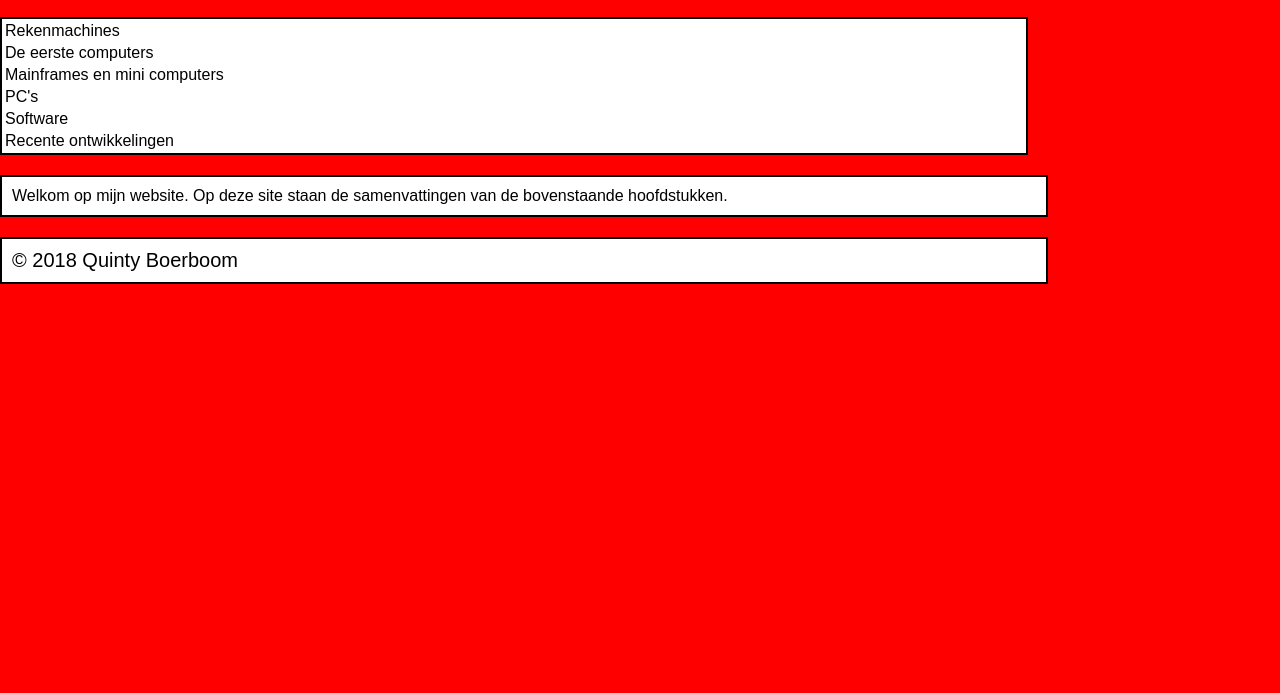
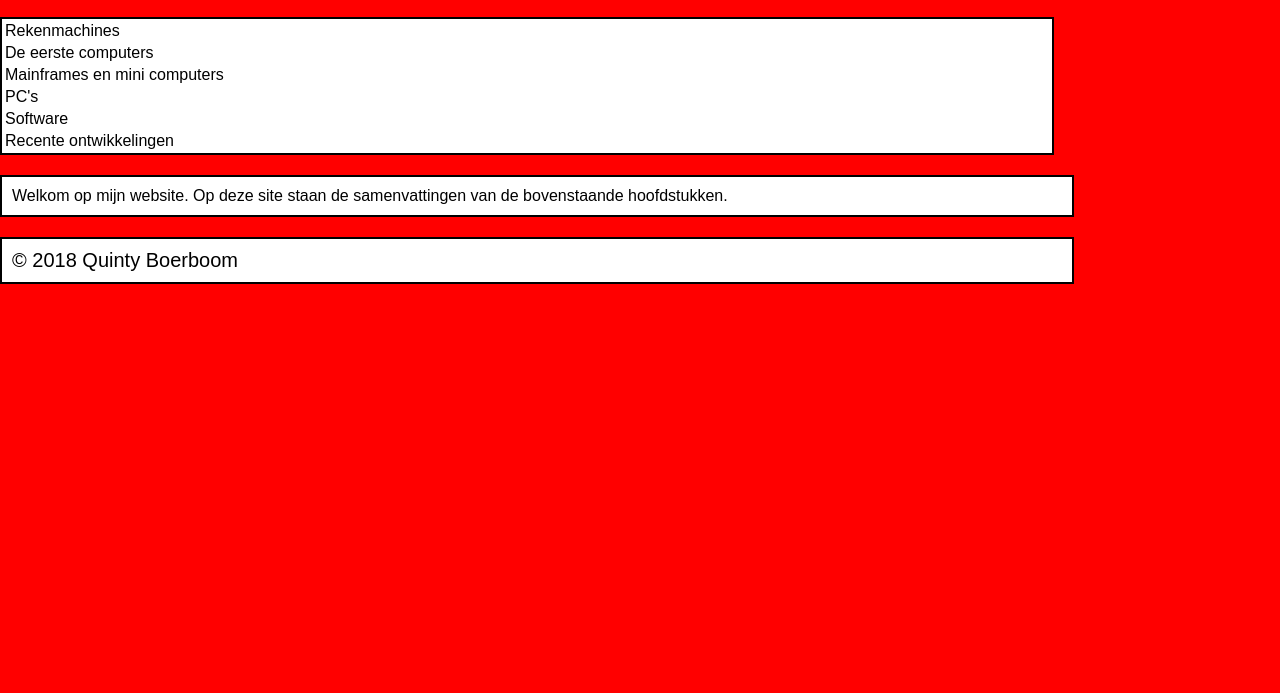
Before and after one commit to QuintyBoerboom/Eindopdracht-5v, a plain HTML site: page index.html in a window 1280 px wide. Shown: the part 107-800 px from the top of the page. Drawn offline with Linux system fonts and the light colour scheme.

Commit message:
Update mystyle.css

```diff
--- a/mystyle.css
+++ b/mystyle.css
@@ -53,7 +53,7 @@ h2{
 }
 
 div.ex1{
-	width: 1024px;
+	width: 1050px;
     	margin-bottom: 20px;
 	border: 2px solid black;
 	background-color: white;
```
